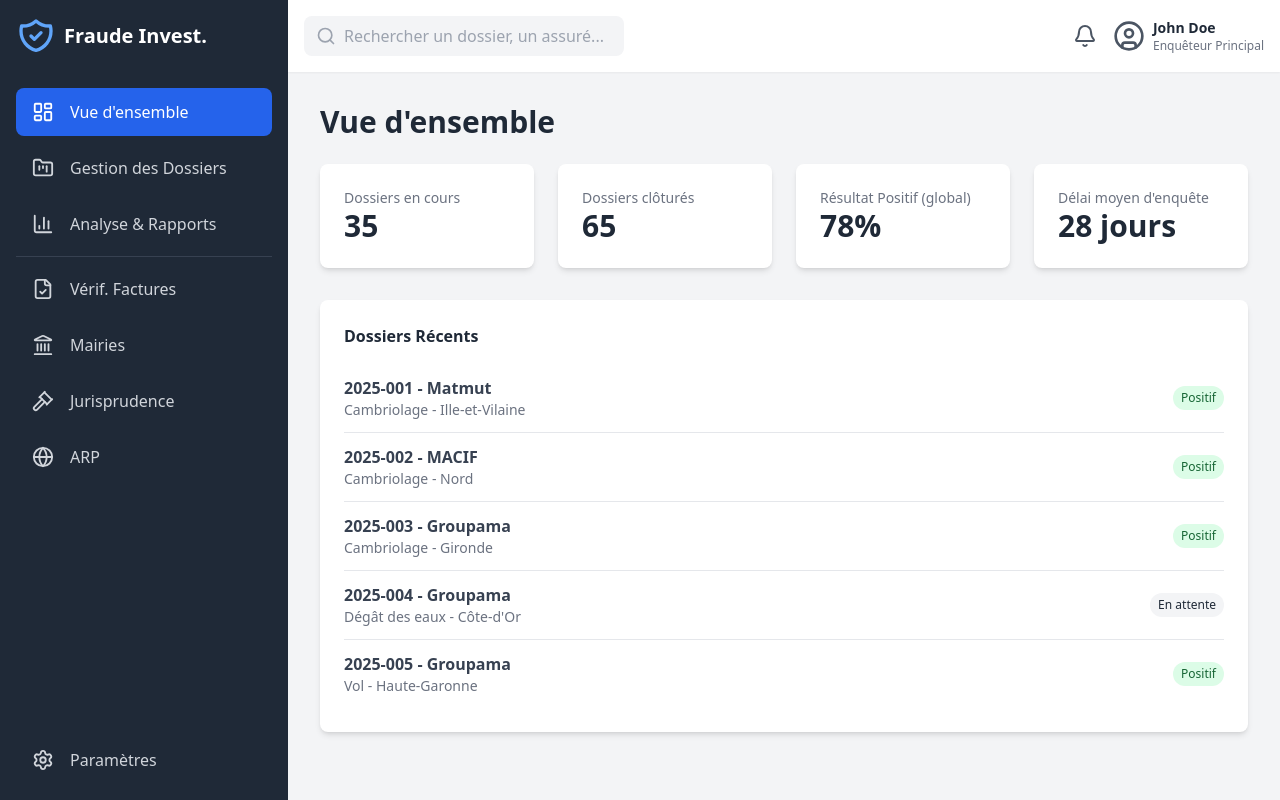
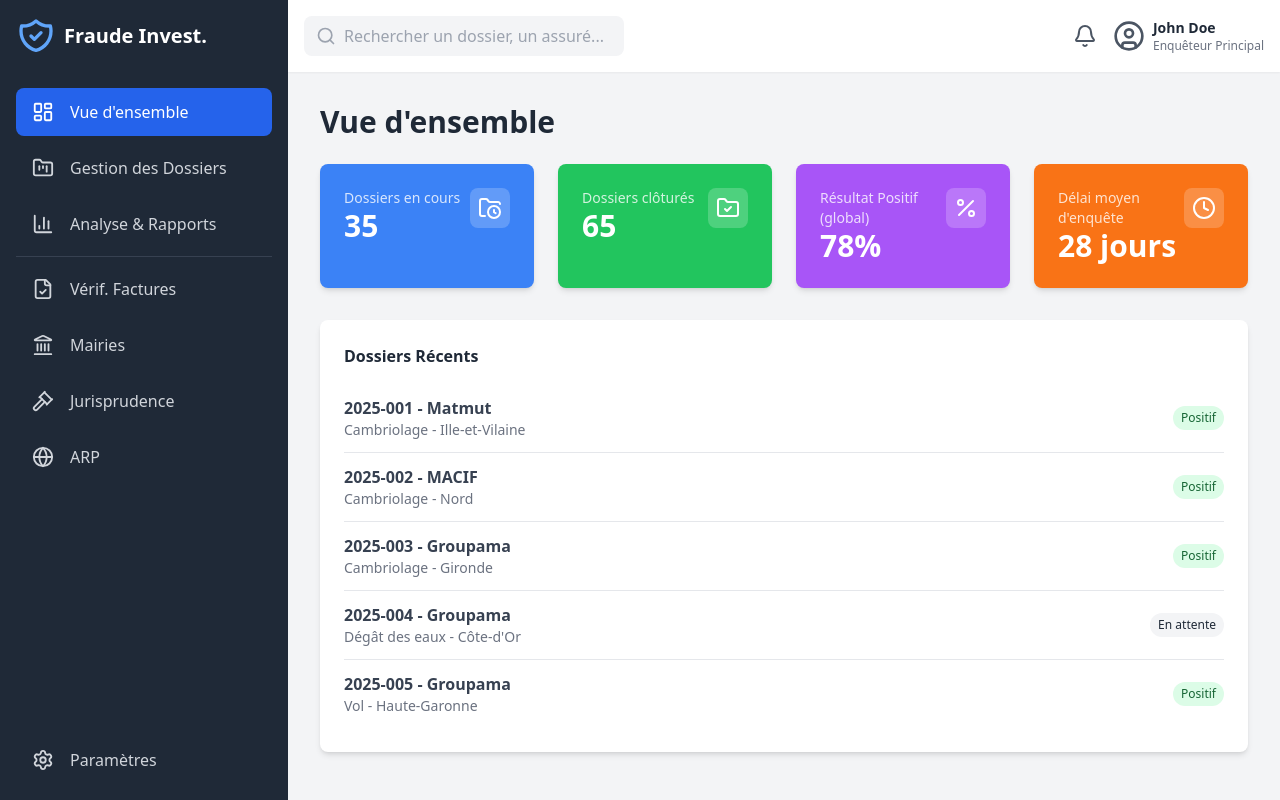
Before and after one commit to FraudeInvest/mon-dashboard, a React (Create React App) app: page / in a window 1280 px wide. Built offline with nearby package versions, Linux system fonts and the light colour scheme.

Commit message:
Update App.js

```diff
--- a/src/App.js
+++ b/src/App.js
@@ -2,7 +2,7 @@
 import { BarChart, Bar, XAxis, YAxis, CartesianGrid, Tooltip, Legend, ResponsiveContainer, PieChart, Pie, Cell, LineChart, Line, FunnelChart, Funnel, LabelList } from 'recharts';
 import {
     LayoutDashboard, FolderKanban, BarChart3, Settings, Bell, UserCircle, Search, PlusCircle,
-    FileCheck, Landmark, Gavel, Globe, ChevronLeft, ChevronRight
+    FileCheck, Landmark, Gavel, Globe, ChevronLeft, ChevronRight, FolderClock, FolderCheck, Percent, Clock
 } from 'lucide-react';
 
 // --- DATA GENERATION SCRIPT (EXPANDED) ---
@@ -190,8 +190,45 @@
     const casesClosed = allCases.filter(c => c.resultat).length;
     const positiveResults = allCases.filter(c => c.resultat === 'Positif').length;
     const positiveRate = casesClosed > 0 ? ((positiveResults / casesClosed) * 100).toFixed(0) : 0;
+
+    const StatCard = ({ title, value, icon: Icon, colorClass }) => (
+        <div className={`p-6 rounded-lg shadow-md text-white ${colorClass}`}>
+            <div className="flex justify-between items-start">
+                <div>
+                    <h3 className="text-sm font-medium opacity-80">{title}</h3>
+                    <p className="text-3xl font-bold">{value}</p>
+                </div>
+                <div className="bg-white/20 p-2 rounded-lg">
+                    <Icon size={24} />
+                </div>
+            </div>
+        </div>
+    );
+
     return (
-    <div><h2 className="text-3xl font-bold text-gray-800 mb-6">Vue d'ensemble</h2><div className="grid grid-cols-1 md:grid-cols-2 lg:grid-cols-4 gap-6"><div className="bg-white p-6 rounded-lg shadow-md"><h3 className="text-gray-500 text-sm font-medium">Dossiers en cours</h3><p className="text-3xl font-bold text-gray-800">{casesInProgress}</p></div><div className="bg-white p-6 rounded-lg shadow-md"><h3 className="text-gray-500 text-sm font-medium">Dossiers clôturés</h3><p className="text-3xl font-bold text-gray-800">{casesClosed}</p></div><div className="bg-white p-6 rounded-lg shadow-md"><h3 className="text-gray-500 text-sm font-medium">Résultat Positif (global)</h3><p className="text-3xl font-bold text-gray-800">{positiveRate}%</p></div><div className="bg-white p-6 rounded-lg shadow-md"><h3 className="text-gray-500 text-sm font-medium">Délai moyen d'enquête</h3><p className="text-3xl font-bold text-gray-800">28 jours</p></div></div><div className="mt-8 bg-white p-6 rounded-lg shadow-md"><h3 className="font-bold text-gray-800 mb-4">Dossiers Récents</h3><ul>{allCases.slice(0, 5).map(c => (<li key={c.id} className="flex justify-between items-center py-3 border-b border-gray-200 last:border-b-0"><div><p className="font-semibold text-gray-700">{c.id} - {c.compagnie}</p><p className="text-sm text-gray-500">{c.nature} - {c.adresse}</p></div>{getResultPill(c.resultat)}</li>))}</ul></div></div>
+    <div>
+        <h2 className="text-3xl font-bold text-gray-800 mb-6">Vue d'ensemble</h2>
+        <div className="grid grid-cols-1 md:grid-cols-2 lg:grid-cols-4 gap-6">
+            <StatCard title="Dossiers en cours" value={casesInProgress} icon={FolderClock} colorClass="bg-blue-500" />
+            <StatCard title="Dossiers clôturés" value={casesClosed} icon={FolderCheck} colorClass="bg-green-500" />
+            <StatCard title="Résultat Positif (global)" value={`${positiveRate}%`} icon={Percent} colorClass="bg-purple-500" />
+            <StatCard title="Délai moyen d'enquête" value="28 jours" icon={Clock} colorClass="bg-orange-500" />
+        </div>
+        <div className="mt-8 bg-white p-6 rounded-lg shadow-md">
+            <h3 className="font-bold text-gray-800 mb-4">Dossiers Récents</h3>
+            <ul>
+                {allCases.slice(0, 5).map(c => (
+                    <li key={c.id} className="flex justify-between items-center py-3 border-b border-gray-200 last:border-b-0">
+                        <div>
+                            <p className="font-semibold text-gray-700">{c.id} - {c.compagnie}</p>
+                            <p className="text-sm text-gray-500">{c.nature} - {c.adresse}</p>
+                        </div>
+                        {getResultPill(c.resultat)}
+                    </li>
+                ))}
+            </ul>
+        </div>
+    </div>
   );
 }
 
```
